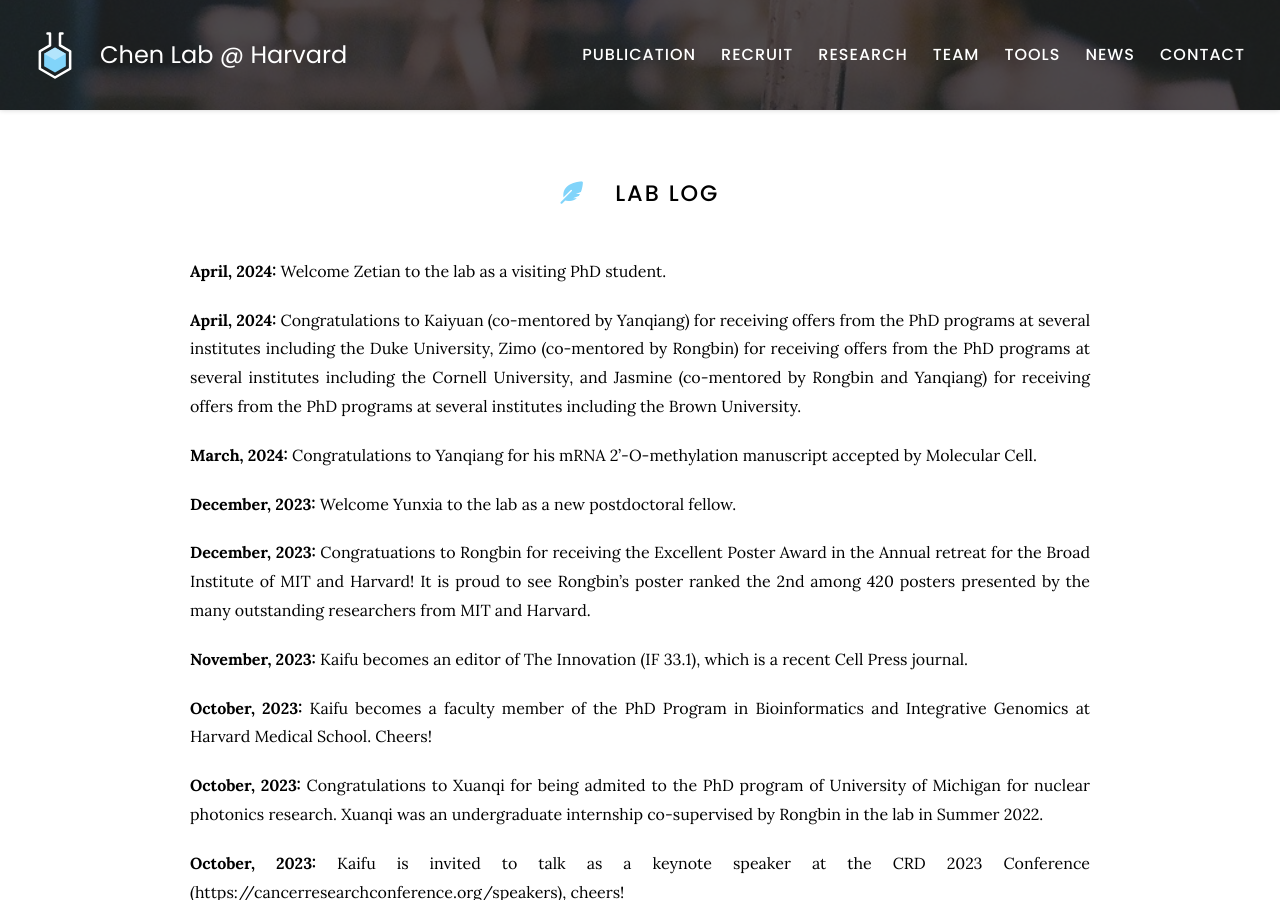
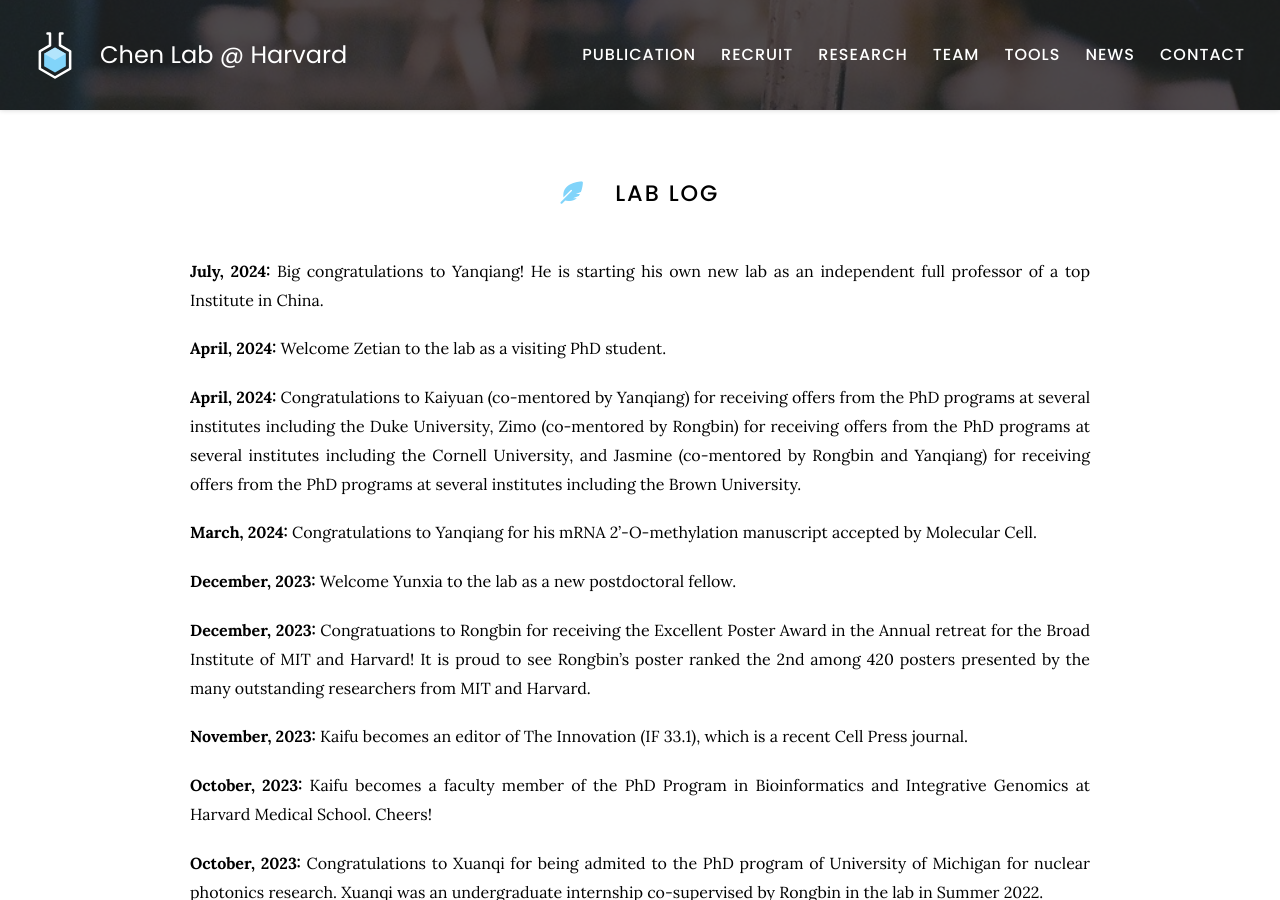
Before and after one commit to kaifuchenlab/kaifuchenlab.github.io, a Jekyll site: the page built from 7.news/index.md, in a window 1280 px wide and 900 px high. Built offline with Jekyll 4.4.1, drawn with Linux system fonts in a browser that asks for light colours.

Commit message:
Update index.md

```diff
--- a/7.news/index.md
+++ b/7.news/index.md
@@ -6,6 +6,9 @@ nav:
 ---
 
 # <i class="fas fa-feather-alt"></i> Lab log
+
+**July, 2024:**
+Big congratulations to Yanqiang! He is starting his own new lab as an independent full professor of a top Institute in China.
 
 **April, 2024:**
 Welcome Zetian to the lab as a visiting PhD student.
```
